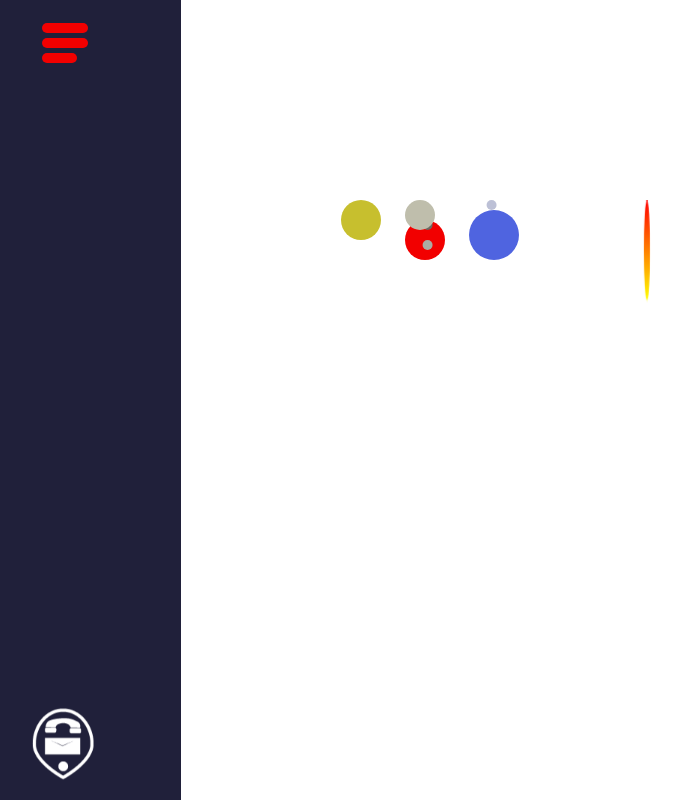
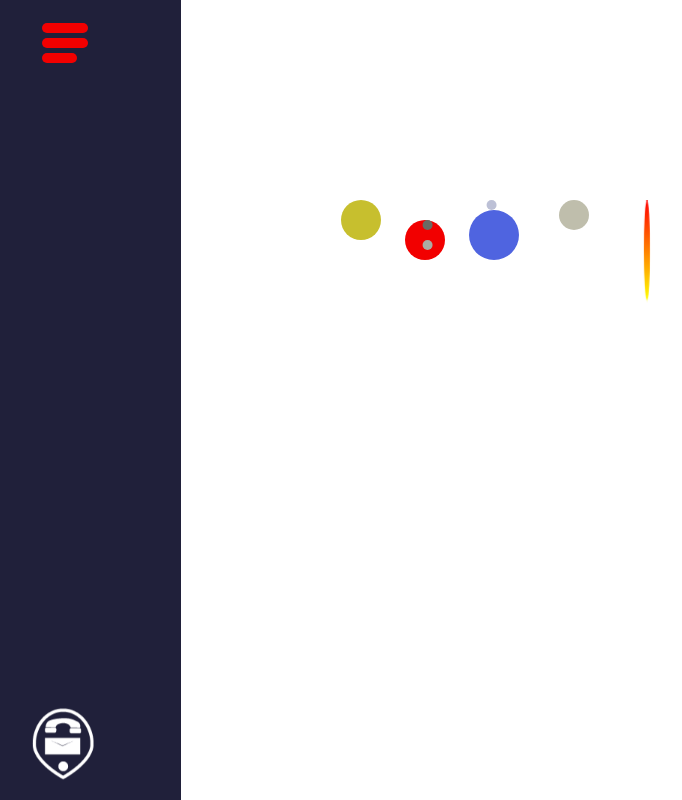
Before and after one commit to MikeTheFyke/MiFy, a Vue app in the folder client/: page / in a window 1280 px wide. Shown: the top 800 px of the page, without its empty margins (51-733 px from the left). Built offline with nearby package versions, Linux system fonts and the light colour scheme.

Commit message:
Adjusted mercury position and gsap movement

```diff
--- a/client/src/components/Newvue.vue
+++ b/client/src/components/Newvue.vue
@@ -81,9 +81,9 @@ export default {
 
                 gsap.to("#mercury-element", {
                     motionPath: {
-                        path:[ { x: 150, y: 50},
-                               { x: 300, y:0 },
-                               { x: 150, y:-25 },
+                        path:[ { x: 75, y: 50},
+                               { x: 150, y:0 },
+                               { x: 75, y:-25 },
                                { x: 0, y:0 },
                              ],
                 curviness: 1
@@ -185,7 +185,7 @@ export default {
 #mercury-element{
     position: absolute;
     top: 0px;
-    left: 35%;
+    left: 47%;
     width: 30px;
     height: 30px;
     border-radius: 15px;
```
